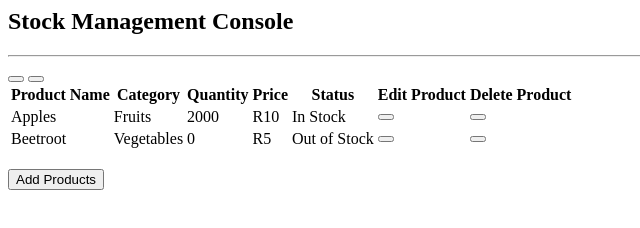
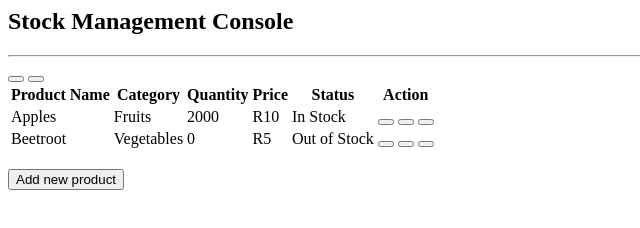
Before and after one commit to bryanmehsmith/espaza, a website: page views/internal/stock-management.html in a window 1280 px wide. Shown: the whole page, without its empty margins (0-640 px from the left). Drawn offline with Linux system fonts and the light colour scheme.

Commit message:
modified:   views/internal/stock-management.html

```diff
--- a/views/internal/stock-management.html
+++ b/views/internal/stock-management.html
@@ -29,8 +29,7 @@
                 <th scope="col">Quantity</th>
                 <th scope="col">Price</th>
                 <th scope="col">Status</th>
-                <th scope="col">Edit Product</th>
-                <th scope="col">Delete Product</th>
+                <th scope="col">Action</th>
               </tr>
             </thead>
             <tbody>
@@ -40,15 +39,16 @@
                     <td>2000</td>
                     <td>R10</td>
                     <td>In Stock</td>
-                    <td>
-                        <button type="submit" class = "btn d-flex m-2 py-2 fa-2x" style= "color:rgb(175, 21, 21);text-shadow:2px 2px 4px #9b9b9b;">
+                    <td class="d-flex flex-row">
+                        <button type="submit" class = "btn d-flex m-2 py-2" style= "color:rgb(175, 21, 21);text-shadow:2px 2px 4px #9b9b9b;">
                             <i class="bi bi-pencil-square"></i>
                         </button>
-                    </td>
-                    <td>
-                        <button type="submit" class = "btn d-flex m-2 py-2 fa-2x" style= "color:rgb(175, 21, 21);text-shadow:2px 2px 4px #9b9b9b;">
+                        <button type="submit" class = "btn d-flex m-2 py-2" style= "color:rgb(175, 21, 21);text-shadow:2px 2px 4px #9b9b9b;">
+                            <i class="bi bi-eye-fill"></i>
+                        </button>
+                        <button type="submit" class = "btn d-flex m-2 py-2" style= "color:rgb(175, 21, 21);text-shadow:2px 2px 4px #9b9b9b;">
                             <i class="bi bi-trash"></i>
-                          </button>
+                        </button>
                     </td>
                 </tr>
                 <tr>
@@ -57,15 +57,16 @@
                     <td>0</td>
                     <td>R5</td>
                     <td>Out of Stock</td>
-                    <td>
-                        <button type="submit" class = "btn d-flex m-2 py-2 fa-2x" style= "color:rgb(175, 21, 21);text-shadow:2px 2px 4px #9b9b9b;">
+                    <td class="d-flex flex-row">
+                        <button type="submit" class = "btn d-flex m-2 py-2" style= "color:rgb(175, 21, 21);text-shadow:2px 2px 4px #9b9b9b;">
                             <i class="bi bi-pencil-square"></i>
                         </button>
-                    </td>
-                    <td>
-                        <button type="submit" class = "btn d-flex m-2 py-2 fa-2x" style= "color:rgb(175, 21, 21);text-shadow:2px 2px 4px #9b9b9b;">
+                        <button type="submit" class = "btn d-flex m-2 py-2" style= "color:rgb(175, 21, 21);text-shadow:2px 2px 4px #9b9b9b;">
+                            <i class="bi bi-eye-fill"></i>
+                        </button>
+                        <button type="submit" class = "btn d-flex m-2 py-2" style= "color:rgb(175, 21, 21);text-shadow:2px 2px 4px #9b9b9b;">
                             <i class="bi bi-trash"></i>
-                          </button>
+                        </button>
                     </td>
                 </tr>
             </tbody>
@@ -73,7 +74,7 @@
           <br>
 
           <div>
-            <button class="btn d-flex m-2 py-2 bg-light rounded-pill active">Add Products</button>
+            <button class="btn d-flex m-2 py-2 bg-light rounded-pill active">Add new product</button>
         </div>
 
     </div>
```
